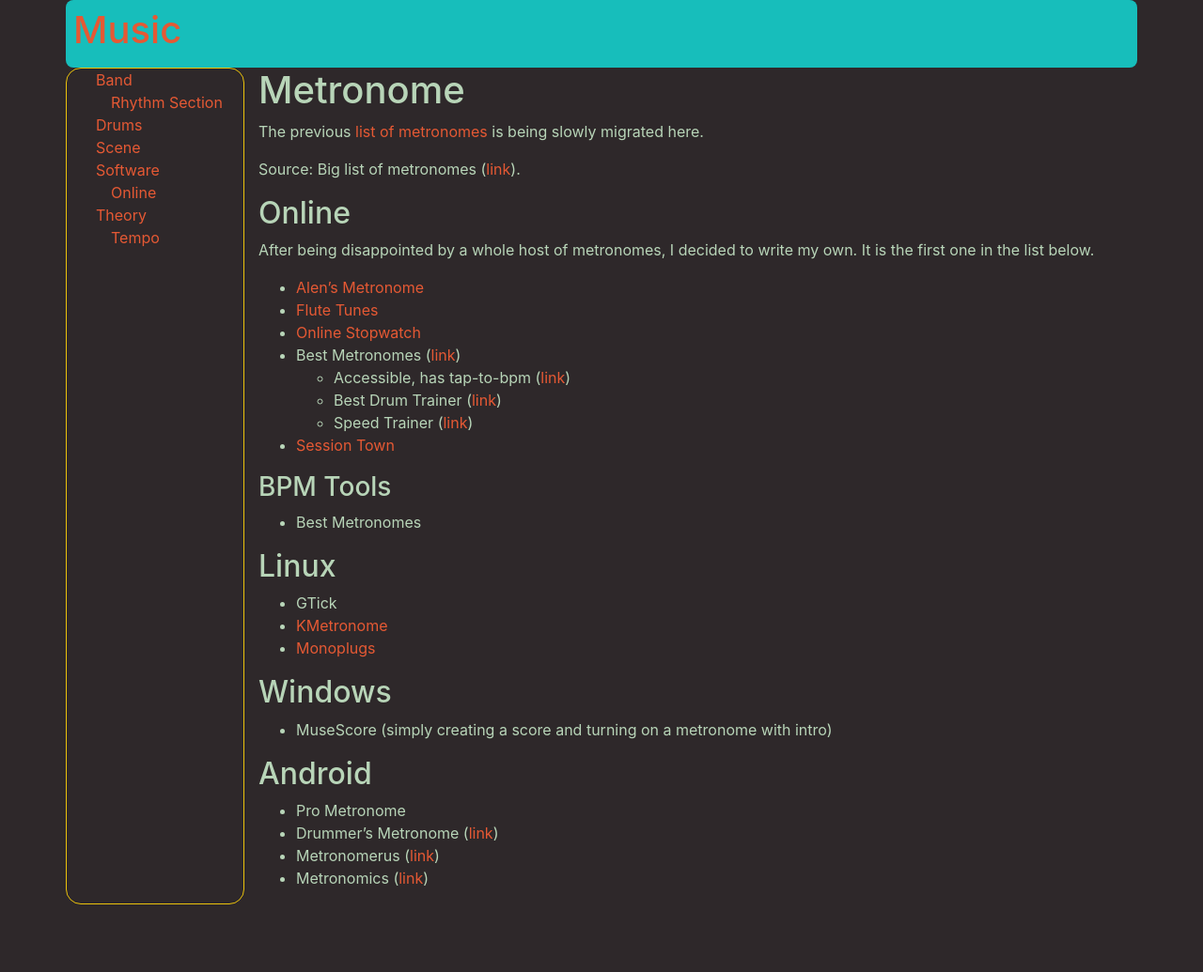
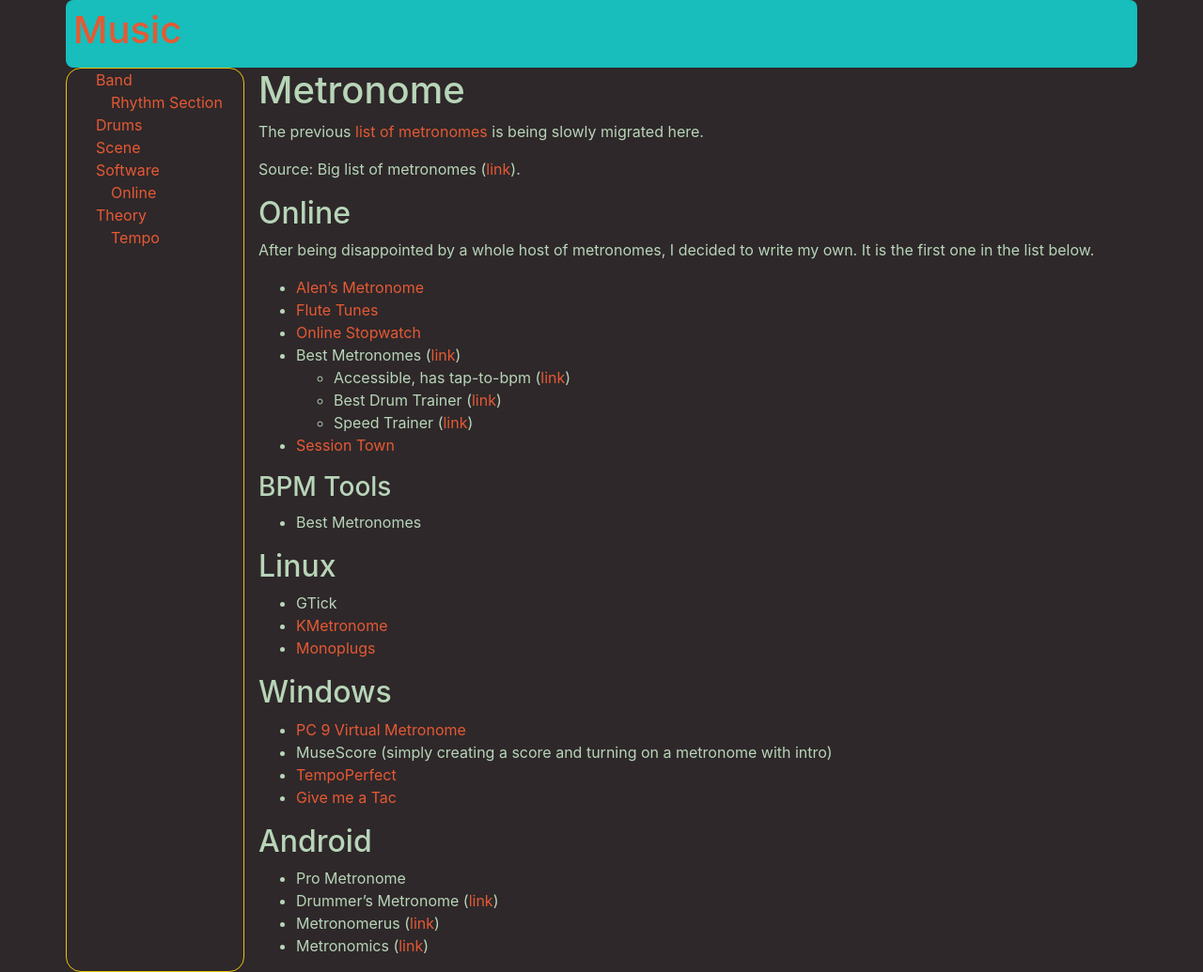
Before and after one commit to MisterY/music-site, a Jekyll site: the page built from software/metronome.md, in a window 1280 px wide. Shown: the whole page at 94% size. Built offline with Jekyll 4.4.1, drawn with Linux system fonts in a browser that asks for light colours; nearby versions of some CDN libraries; our own code applies the rules of GitHub Pages for plain Markdown files; before the commit the page ends 963 px from its top, so only the background shows below that.

Commit message:
windows metronomes

```diff
--- a/software/metronome.md
+++ b/software/metronome.md
@@ -29,7 +29,10 @@ After being disappointed by a whole host of metronomes, I decided to write my ow
 
 ## Windows
 
+- [PC 9 Virtual Metronome](http://www.chordpulse.com/pc-virtual-metronome.html)
 - MuseScore (simply creating a score and turning on a metronome with intro)
+- [TempoPerfect](https://www.nch.com.au/metronome/index.html)
+- [Give me a Tac](http://givemetac.free.fr/index.php)
 
 ## Android
 
```
